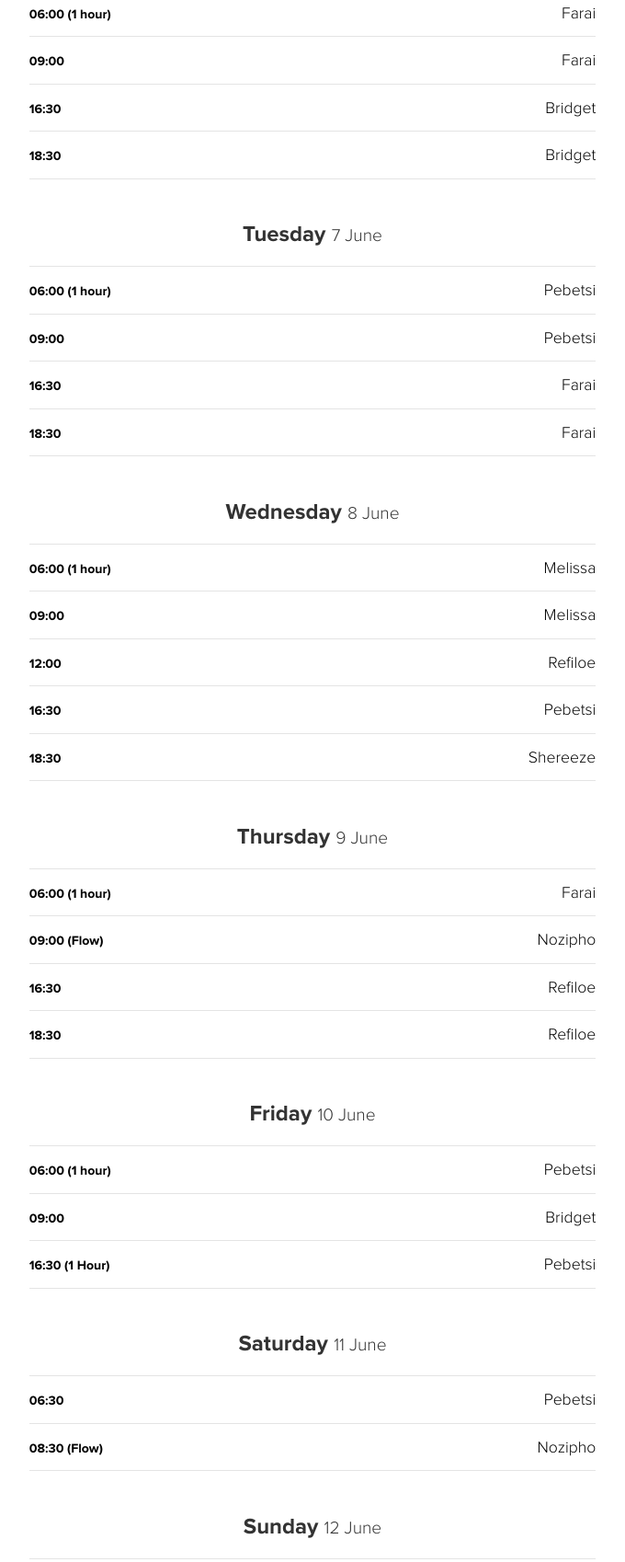
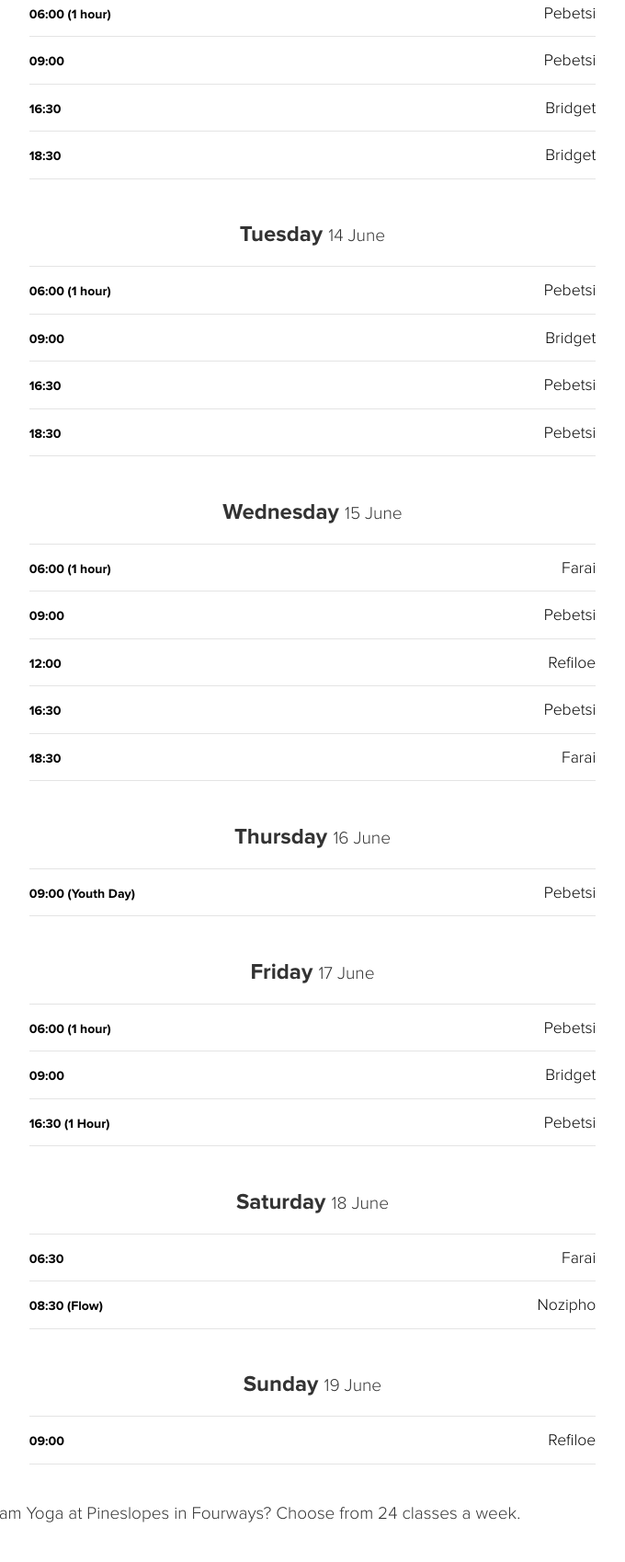
Before and after one commit to heyfarai/bikram, a website: page views/classes.html in a window 1280 px wide. Shown: the part 422-2120 px from the top of the page at 92% size, without its empty margins (300-980 px from the left). Drawn offline with nearby package versions, Linux system fonts and the light colour scheme; files that its build step writes are made by us from their sources.

Commit message:
Mid June

```diff
--- a/views/classes.html
+++ b/views/classes.html
@@ -19,14 +19,14 @@
                         <div class="row">
                             <div class="col-sm-8 col-sm-offset-2">
                                 <ul class="class-list list-unstyled">
-                                    <li class="class-date"><h3><strong>Monday</strong> <span>6 June</span></h3></li>
+                                    <li class="class-date"><h3><strong>Monday</strong> <span>13 June</span></h3></li>
                                     <li>
                                         <span class="class-time">06:00 (1 hour)</span>
-                                        <span class="class-teacher pull-right">Farai</span>
+                                        <span class="class-teacher pull-right">Pebetsi</span>
                                     </li>
                                     <li>
                                         <span class="class-time">09:00</span>
-                                        <span class="class-teacher pull-right">Farai</span>
+                                        <span class="class-teacher pull-right">Pebetsi</span>
                                     </li>
                                     <li>
                                         <span class="class-time">16:30</span>
@@ -38,34 +38,34 @@
                                     </li>
                                 </ul>
                                 <ul class="class-list list-unstyled">
-                                    <li class="class-date"><h3><strong>Tuesday</strong> <span>7 June</span></h3></li>
+                                    <li class="class-date"><h3><strong>Tuesday</strong> <span>14 June</span></h3></li>
                                     <li>
                                         <span class="class-time">06:00 (1 hour)</span>
                                         <span class="class-teacher pull-right">Pebetsi</span>
                                     </li>
                                     <li>
                                         <span class="class-time">09:00</span>
+                                        <span class="class-teacher pull-right">Bridget</span>
+                                    </li>
+                                    <li>
+                                        <span class="class-time">16:30</span>
                                         <span class="class-teacher pull-right">Pebetsi</span>
                                     </li>
                                     <li>
-                                        <span class="class-time">16:30</span>
-                                        <span class="class-teacher pull-right">Farai</span>
-                                    </li>
-                                    <li>
                                         <span class="class-time">18:30</span>
-                                        <span class="class-teacher pull-right">Farai</span>
+                                        <span class="class-teacher pull-right">Pebetsi</span>
                                     </li>
                                 </ul>
 
                                 <ul class="class-list list-unstyled">
-                                    <li class="class-date"><h3><strong>Wednesday</strong> <span>8 June</span></h3></li>
+                                    <li class="class-date"><h3><strong>Wednesday</strong> <span>15 June</span></h3></li>
                                     <li>
                                         <span class="class-time">06:00 (1 hour)</span>
-                                        <span class="class-teacher pull-right">Melissa</span>
+                                        <span class="class-teacher pull-right">Farai</span>
                                     </li>
                                     <li>
                                         <span class="class-time">09:00</span>
-                                        <span class="class-teacher pull-right">Melissa</span>
+                                        <span class="class-teacher pull-right">Pebetsi</span>
                                     </li>
                                     <li>
                                         <span class="class-time">12:00</span>
@@ -77,30 +77,30 @@
                                     </li>
                                     <li>
                                         <span class="class-time">18:30</span>
-                                        <span class="class-teacher pull-right">Shereeze</span>
+                                        <span class="class-teacher pull-right">Farai</span>
                                     </li>
                                 </ul>
                                 <ul class="class-list list-unstyled">
-                                    <li class="class-date"><h3><strong>Thursday</strong> <span>9 June</span></h3></li>
-                                    <li>
+                                    <li class="class-date"><h3><strong>Thursday</strong> <span>16 June</span></h3></li>
+                                    <!-- <li>
                                         <span class="class-time">06:00 (1 hour)</span>
                                         <span class="class-teacher pull-right">Farai</span>
+                                    </li> -->
+                                    <li>
+                                        <span class="class-time">09:00 (Youth Day)</span>
+                                        <span class="class-teacher pull-right">Pebetsi</span>
                                     </li>
-                                    <li>
-                                        <span class="class-time">09:00 (Flow)</span>
-                                        <span class="class-teacher pull-right">Nozipho</span>
-                                    </li>
-                                    <li>
+                                    <!-- <li>
                                         <span class="class-time">16:30</span>
                                         <span class="class-teacher pull-right">Refiloe</span>
                                     </li>
                                     <li>
                                         <span class="class-time">18:30</span>
                                         <span class="class-teacher pull-right">Refiloe</span>
-                                    </li>
+                                    </li> -->
                                 </ul>
                                 <ul class="class-list list-unstyled">
-                                    <li class="class-date"><h3><strong>Friday</strong> <span>10 June</span></h3></li>
+                                    <li class="class-date"><h3><strong>Friday</strong> <span>17 June</span></h3></li>
                                     <li>
                                         <span class="class-time">06:00 (1 hour)</span>
                                         <span class="class-teacher pull-right">Pebetsi</span>
@@ -115,10 +115,10 @@
                                     </li>
                                 </ul>
                                 <ul class="class-list list-unstyled">
-                                    <li class="class-date"><h3><strong>Saturday</strong> <span>11 June</span></h3></li>
+                                    <li class="class-date"><h3><strong>Saturday</strong> <span>18 June</span></h3></li>
                                     <li>
                                         <span class="class-time">06:30</span>
-                                        <span class="class-teacher pull-right">Pebetsi</span>
+                                        <span class="class-teacher pull-right">Farai</span>
                                     </li>
                                     <li>
                                         <span class="class-time">08:30 (Flow)</span>
@@ -126,7 +126,7 @@
                                     </li>
                                 </ul>
                                 <ul class="class-list list-unstyled">
-                                    <li class="class-date"><h3><strong>Sunday</strong> <span>12 June</span></h3></li>
+                                    <li class="class-date"><h3><strong>Sunday</strong> <span>19 June</span></h3></li>
                                     <li>
                                         <span class="class-time">09:00</span>
                                         <span class="class-teacher pull-right">Refiloe</span>
```
